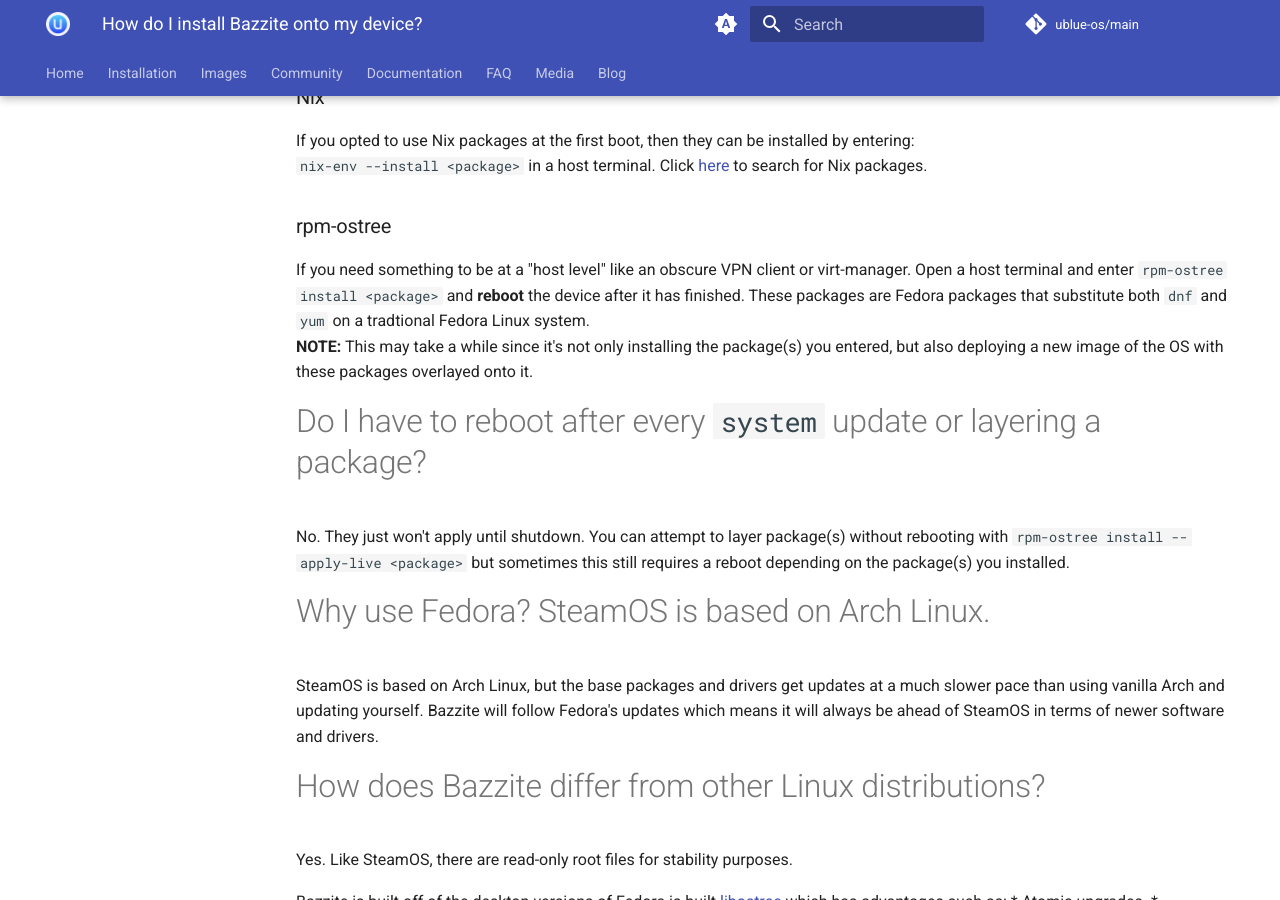
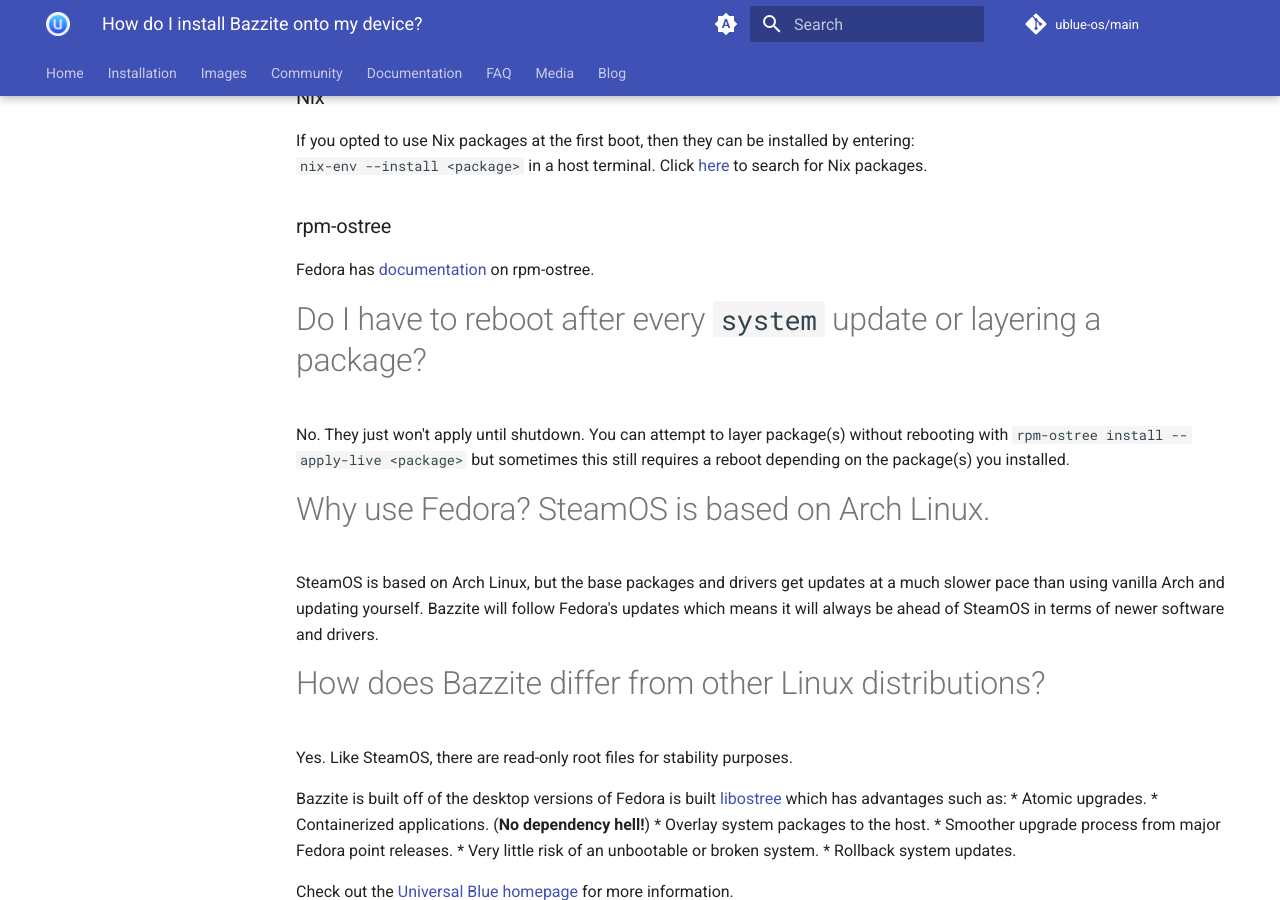
Before and after one commit to ublue-os/website, an MkDocs documentation site: the page built from docs/images/bazzite/FAQ.md, in a window 1280 px wide and 900 px high, scrolled down 2226 px. Built offline with MkDocs 1.6.1 and Material for MkDocs 9.7.7, drawn with Linux system fonts in a browser that asks for light colours; comment, search, counter and statistics services are not loaded.

Commit message:
Update FAQ.md

```diff
--- a/docs/images/bazzite/FAQ.md
+++ b/docs/images/bazzite/FAQ.md
@@ -71,8 +71,7 @@ If you opted to use Nix packages at the first boot, then they can be installed b
 
 ### rpm-ostree
 
-If you need something to be at a "host level" like an obscure VPN client or virt-manager. Open a host terminal and enter `rpm-ostree install <package>` and **reboot** the device after it has finished.  These packages are Fedora packages that substitute both `dnf` and `yum` on a tradtional Fedora Linux system.
-**NOTE:** This may take a while since it's not only installing the package(s) you entered, but also deploying a new image of the OS with these packages overlayed onto it.
+Fedora has [documentation](https://docs.fedoraproject.org/en-US/fedora/latest/system-administrators-guide/package-management/rpm-ostree/) on rpm-ostree.
 
 # Do I have to reboot after every `system` update or layering a package?
 
```
